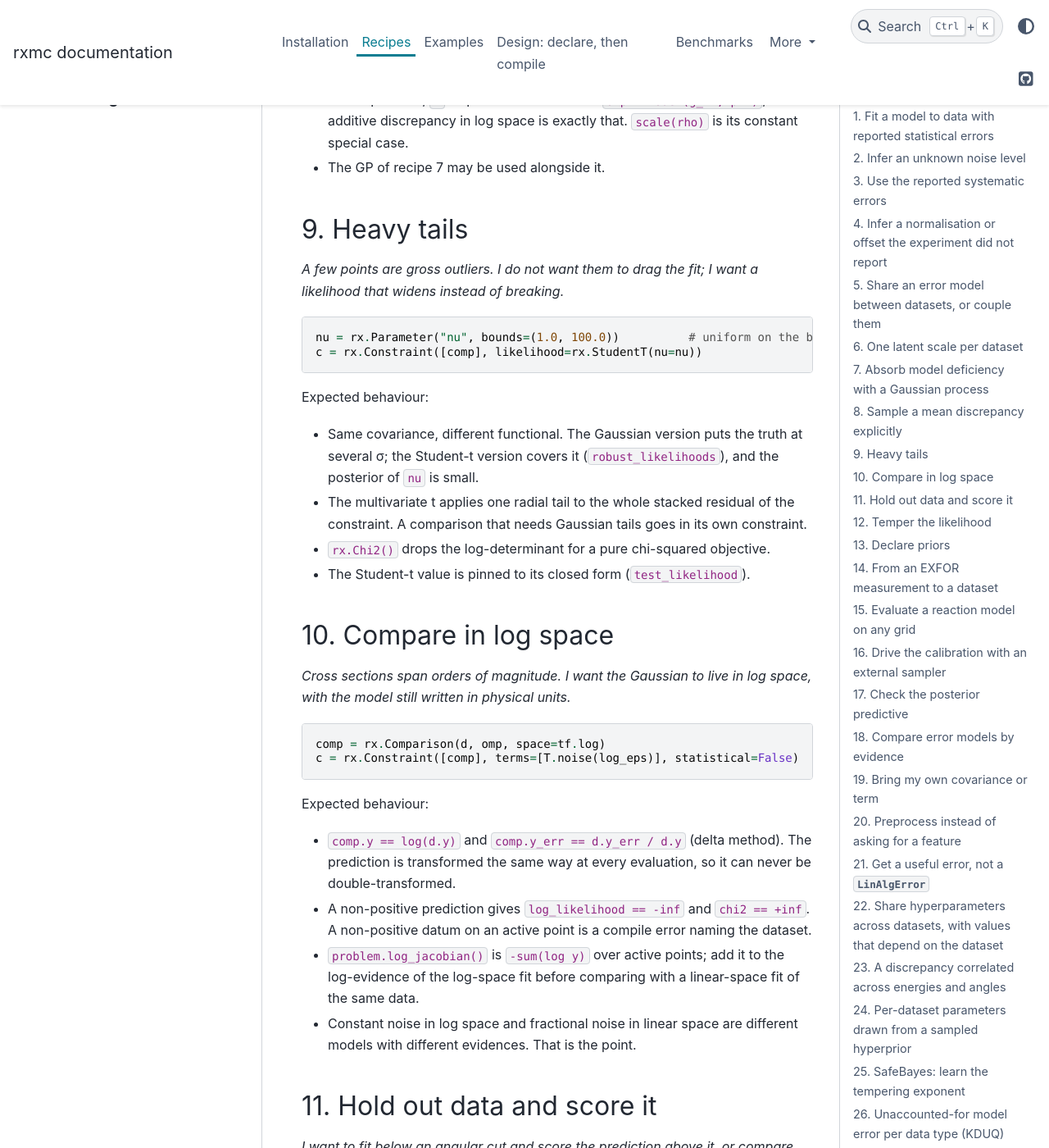
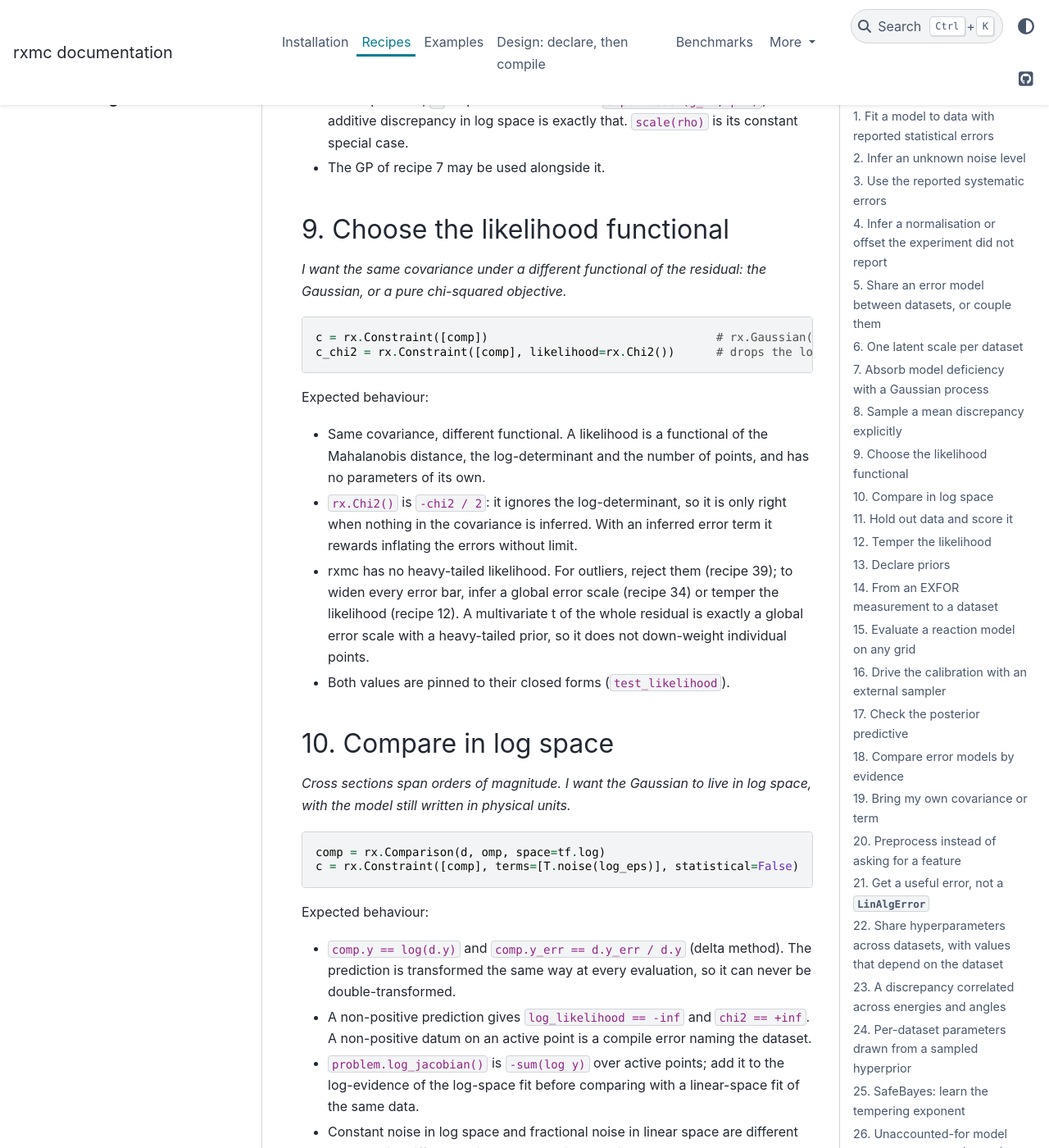
Before and after one commit to beykyle/rxmc, a Sphinx documentation site: the page built from docs/recipes.md, in a window 1280 px wide and 1400 px high, scrolled down 6217 px. Shown: the whole window at 82% size. Built offline with Sphinx 7.4.7 and the PyData theme 0.15.4, drawn with Linux system fonts in a browser that asks for light colours; pages that are not in the unit, such as notebooks, are missing from menus; the version number could not be read and is left out; some of the changed text lies outside the part shown.

Commit message:
Docs without StudentT: recipe 9 chooses the likelihood functional
Recipe 9 becomes Gaussian against Chi2, and says rxmc has no heavy-tailed
likelihood: reject outliers (39), or widen every error bar with a global
scale (34) or tempering (12).  Recipes 13, 18, 34, 39 and 40, api.rst and
design.md drop the Student-t; groundup_design.md, the historical plan of
record, gets a dated note instead of a rewrite.

````diff
--- a/docs/api.rst
+++ b/docs/api.rst
@@ -70,7 +70,6 @@ Likelihood functionals
 
    rxmc.likelihood.Likelihood
    rxmc.likelihood.Gaussian
-   rxmc.likelihood.StudentT
    rxmc.likelihood.Chi2
 
 The structured covariance
--- a/docs/recipes.md
+++ b/docs/recipes.md
@@ -259,26 +259,30 @@ Expected behaviour:
   its constant special case.
 - The GP of recipe 7 may be used alongside it.
 
-## 9. Heavy tails
-
-*A few points are gross outliers.  I do not want them to drag the fit; I
-want a likelihood that widens instead of breaking.*
-
-```python
-nu = rx.Parameter("nu", bounds=(1.0, 100.0))          # uniform on the bounds
-c = rx.Constraint([comp], likelihood=rx.StudentT(nu=nu))
-```
-
-Expected behaviour:
-
-- Same covariance, different functional.  The Gaussian version puts the
-  truth at several σ; the Student-t version covers it
-  (`robust_likelihoods`), and the posterior of `nu` is small.
-- The multivariate t applies one radial tail to the whole stacked residual
-  of the constraint.  A comparison that needs Gaussian tails goes in its own
-  constraint.
-- `rx.Chi2()` drops the log-determinant for a pure chi-squared objective.
-- The Student-t value is pinned to its closed form (`test_likelihood`).
+## 9. Choose the likelihood functional
+
+*I want the same covariance under a different functional of the residual:
+the Gaussian, or a pure chi-squared objective.*
+
+```python
+c = rx.Constraint([comp])                                 # rx.Gaussian(), the default
+c_chi2 = rx.Constraint([comp], likelihood=rx.Chi2())      # drops the log-determinant
+```
+
+Expected behaviour:
+
+- Same covariance, different functional.  A likelihood is a functional of
+  the Mahalanobis distance, the log-determinant and the number of points,
+  and has no parameters of its own.
+- `rx.Chi2()` is `-chi2 / 2`: it ignores the log-determinant, so it is only
+  right when nothing in the covariance is inferred.  With an inferred error
+  term it rewards inflating the errors without limit.
+- rxmc has no heavy-tailed likelihood.  For outliers, reject them (recipe
+  39); to widen every error bar, infer a global error scale (recipe 34) or
+  temper the likelihood (recipe 12).  A multivariate t of the whole residual
+  is exactly a global error scale with a heavy-tailed prior, so it does not
+  down-weight individual points.
+- Both values are pinned to their closed forms (`test_likelihood`).
 
 ## 10. Compare in log space
 
@@ -356,7 +360,7 @@ to work with nested sampling.*
 
 ```python
 log_eps = rx.Parameter("log_eps", prior=stats.halfnorm(scale=1))            # marginal
-nu      = rx.Parameter("nu", bounds=(1, 100))                               # uniform on bounds
+width   = rx.Parameter("width", bounds=(1, 100))                            # uniform on bounds
 V       = rx.Parameter("V", prior=stats.norm(50, 5), bounds=(30, 70))       # truncated marginal
 problem = rx.Problem([c], priors=[(omp.params, stats.multivariate_normal(mu, cov))])   # joint block
 ```
@@ -544,7 +548,6 @@ models = {
     "E0": rx.Constraint([comp_lin], terms=[T.proportional_error(log_eps)], statistical=False),
     "L2y": rx.Constraint([comp_log], terms=[T.noise(log_eps), T.normalization(log_sys)], statistical=False),
     "Lgp": rx.Constraint([comp_log], terms=[T.noise(log_eps), gp], statistical=False),
-    "L0t": rx.Constraint([comp_log], terms=[T.noise(log_eps)], statistical=False, likelihood=rx.StudentT()),
 }
 # the labels are defined in the table below this block
 logz = {}
@@ -571,7 +574,6 @@ is the scattering angle in radians and `u = theta / pi`.
 | `Lgp` | `L0` plus a Matérn(5/2) Gaussian process in `u` with constant amplitude |
 | `Lgpn` | `L0` plus the Gaussian process with an angle-growing amplitude |
 | `LKp` | noise, an offset mode, and an RBF Gaussian process in momentum transfer `q = 2 k sin(theta/2)` with amplitude `A q^(r/2)` |
-| `L0t` | `L0` under a Student-t likelihood |
 
 The test suite builds every covariance row of this table against a
 hand-built dense matrix, and a test compares the table above with the
@@ -1129,8 +1131,6 @@ usu = [T.offset(parameter=log_delta[tech], on=[comp for comp in comps if comp.da
 
 Expected behaviour:
 
-- Under a Student-t likelihood only a modest scale is needed where least
-  squares needs a large one, because the tail absorbs the outliers.
 - A global Birge-type rescaling inflates every point equally and is judged
   poor evaluation practice; the targeted USU component is preferred, added
   only when other explanations are exhausted.
@@ -1342,7 +1342,7 @@ Analysis*, 3rd ed., CRC Press (2013), Chapter 5.
 ## 39. Iterative outlier rejection
 
 *A few points are gross outliers.  I want to reject them and refit, the way
-KDUQ does, rather than let a heavy tail absorb them.*
+KDUQ does, rather than widen every error bar to accommodate them.*
 
 ```python
 mask = np.ones(d.n, dtype=bool)
@@ -1367,9 +1367,9 @@ Expected behaviour:
 - The loop either reaches a fixed point or cycles between two masks; cap the
   rounds, and report which points went and after how many rounds.  Given the
   starting mask and a deterministic fit it is reproducible.
-- Rejection and a heavy tail are different answers to the same question.
-  `StudentT` (recipe 9) keeps every point and widens; rejection commits to a
-  subset and fits it tightly.  Score them the same way, by holding out
+- Rejection and inflation are different answers to the same question.  A
+  global error scale (recipe 34) or tempering (recipe 12) keeps every point
+  and widens; rejection commits to a subset and fits it tightly.  Score them the same way, by holding out
   (recipe 11) or by evidence (recipe 18), and note that the evidence of a
   fit to a subset is not comparable with the evidence of a fit to all of it.
 - Nothing is deleted: the rejected points stay in the declaration and
@@ -1403,8 +1403,7 @@ Expected behaviour:
 - For each row the model is evaluated on the grid and every selected term is
   re-evaluated there from its own definition, with the model's prediction
   standing in for `c.y` and the predictor's `meta` for `c.meta`; one
-  correlated draw is taken from the sum (times the likelihood's
-  `predictive_scale`, so a Student-t draws a t).  At the measured points with
+  correlated draw is taken from the sum.  At the measured points with
   every term a function, it draws from the same distribution as
   `predictive_draws`.
 - Any term that is a function of the `TermContext` travels: `noise`,
````
Also changed, not shown: docs/design.md (+12 -12 lines), docs/groundup_design.md (+7 -0 lines).
